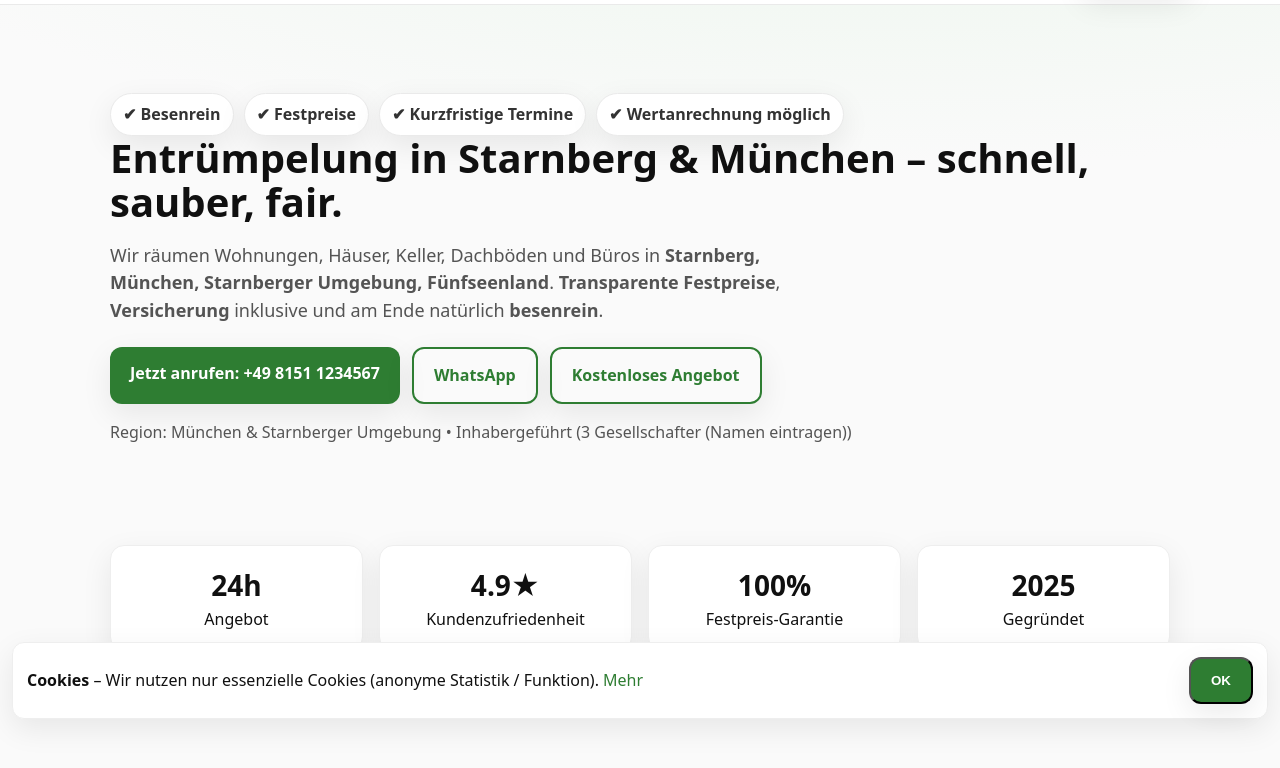
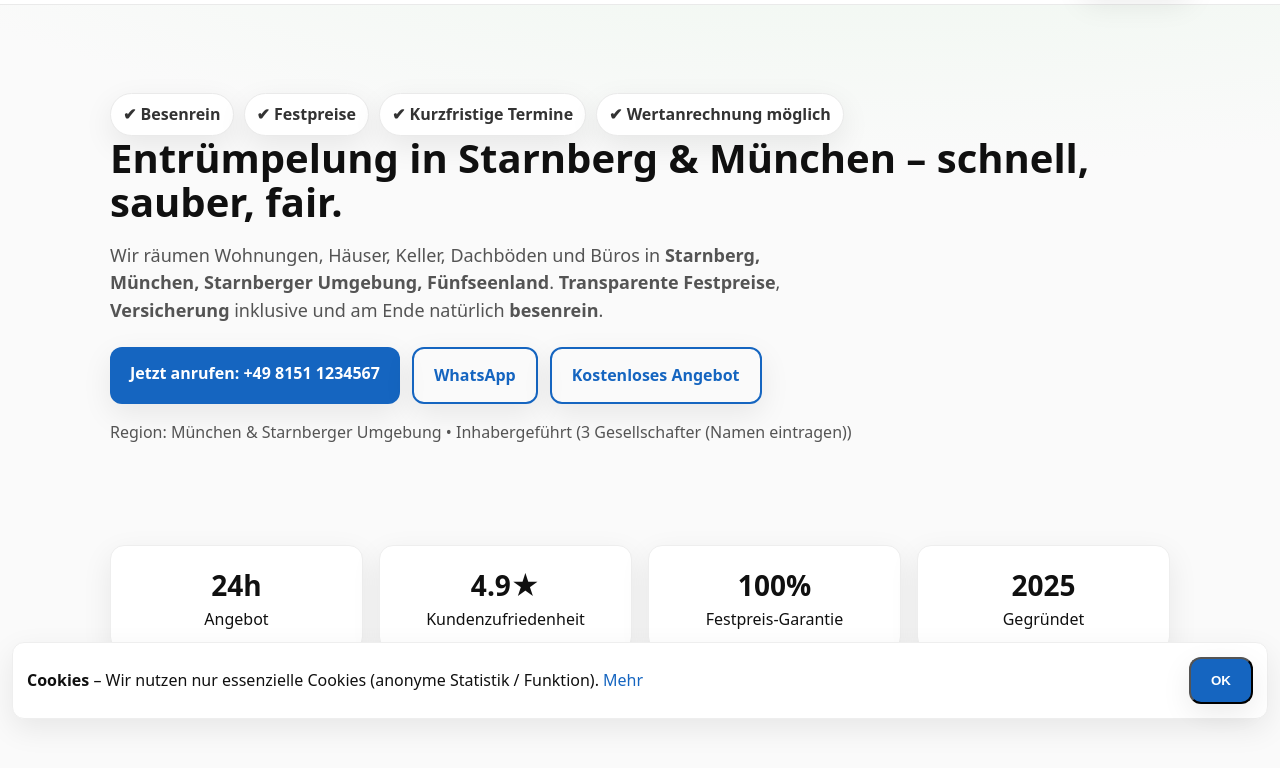
Before and after one commit to Cleanexit/clean-exit-site, a plain HTML site: page index.html in a window 1280 px wide. Shown: the part 69-837 px from the top of the page. Drawn offline with Linux system fonts and the light colour scheme.

Commit message:
Update styles.css

```diff
--- a/styles.css
+++ b/styles.css
@@ -3,10 +3,10 @@
   --bg:#fafafa;
   --text:#101010;
   --muted:#545454;
-  --brand:#2e7d32;
-  --brand-2:#1b5e20;
+  --brand:#1565c0;
+  --brand-2:#0d47a1;
   --surface:#ffffff;
-  --accent:#ffb300;
+  --accent:#ffca28;
   --radius:14px;
   --shadow:0 10px 30px rgba(0,0,0,.08);
 }
```
